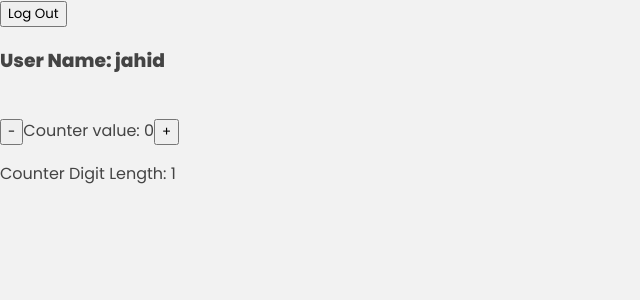
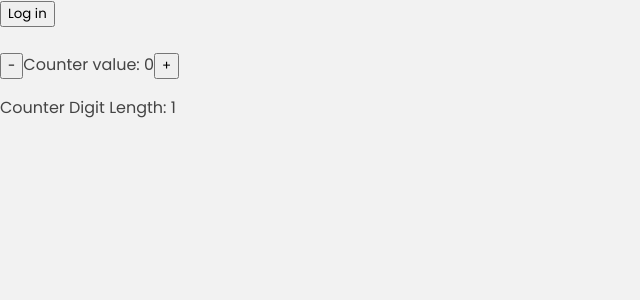
Before and after one commit to jhshakil/vue-pinia-practice, a Vue app: page / in a window 1280 px wide. Shown: the top 300 px of the page, without its empty margins (0-640 px from the left). Built offline with nearby package versions, Linux system fonts and the light colour scheme.

Commit message:
fetch data

```diff
--- a/src/stores/Auth.js
+++ b/src/stores/Auth.js
@@ -2,20 +2,24 @@
 
 export const useAuthStore = defineStore('auth', {
     state: () => ({
-        isAuthenticated: true,
-        user: {
-            name: 'jahid',
-            email: 'jahid@gmail.com'
-        }
+        isAuthenticated: false,
+        user: {}
     }),
+    getters: {
+        fullName: (state) => `${state.user.first_name} ${state.user.last_name}`
+    },
     actions: {
         logOut() {
             this.$patch((state) => {
                 (state.isAuthenticated = false), (state.user = {});
             });
         },
-        logIn() {
-            this.$reset();
+        async logIn() {
+            const res = await fetch('https://reqres.in/api/users/2');
+            const { data } = await res.json();
+            this.user = data;
+            this.isAuthenticated = true;
+            console.log(data);
         }
     }
 })
--- a/src/views/HomeView.vue
+++ b/src/views/HomeView.vue
@@ -4,7 +4,7 @@
 import Counter from "@/components/Counter.vue";
 import { useAuthStore } from "@/stores/Auth";
 const authStore = useAuthStore();
-const { isAuthenticated, user } = storeToRefs(authStore);
+const { isAuthenticated, user, fullName } = storeToRefs(authStore);
 
 // function logOut() {
 //   // authStore.$state = { isAuthenticated: false, user: {} };
@@ -30,7 +30,7 @@
     <!-- <HomeTask /> -->
     <button v-if="!isAuthenticated" @click="authStore.logIn">Log in</button>
     <button v-if="isAuthenticated" @click="authStore.logOut">Log Out</button>
-    <h3 v-if="isAuthenticated">User Name: {{ user.name }}</h3>
+    <h3 v-if="isAuthenticated">User Name: {{ fullName }}</h3>
     <Counter />
   </main>
 </template>
```
